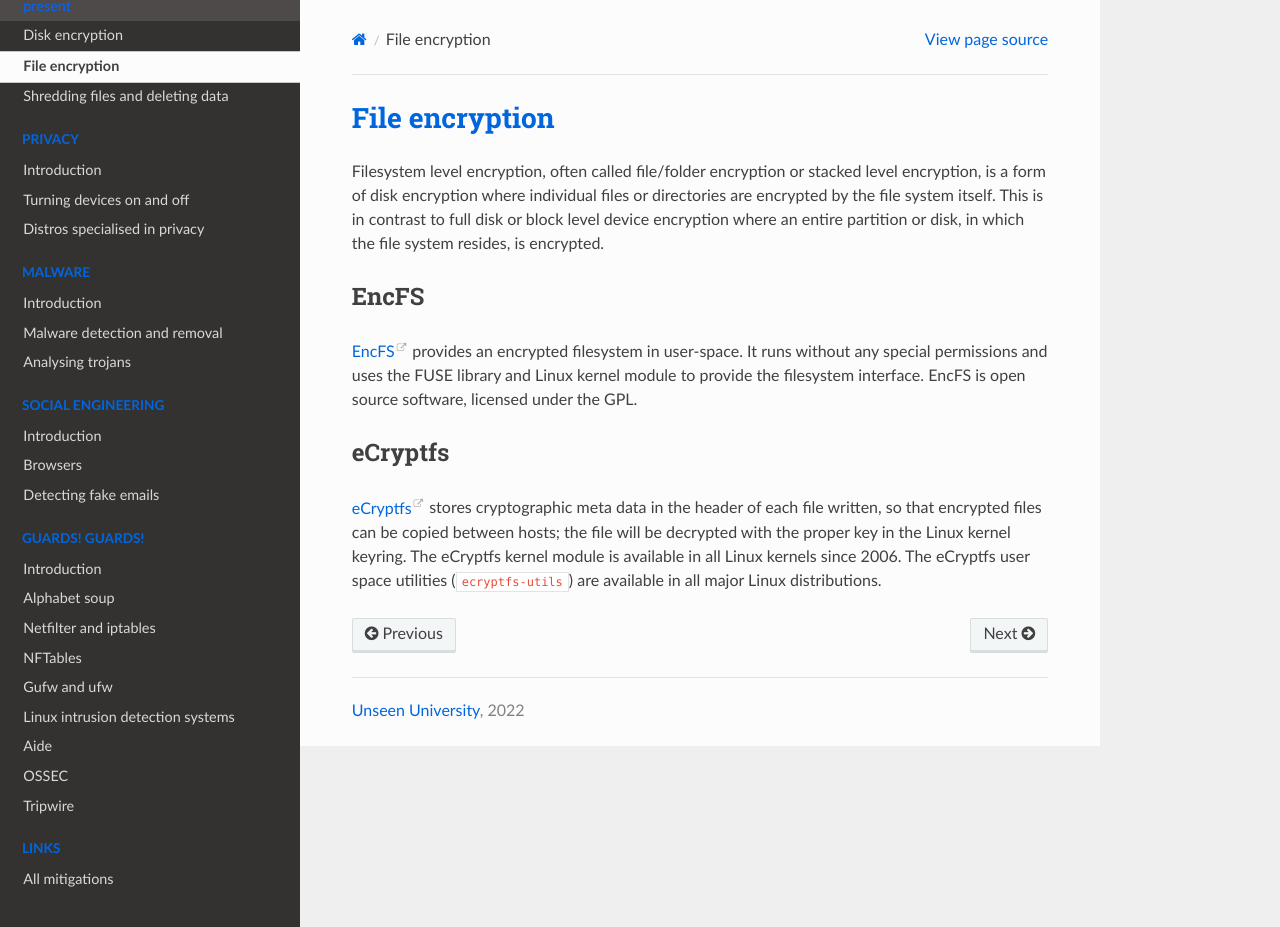
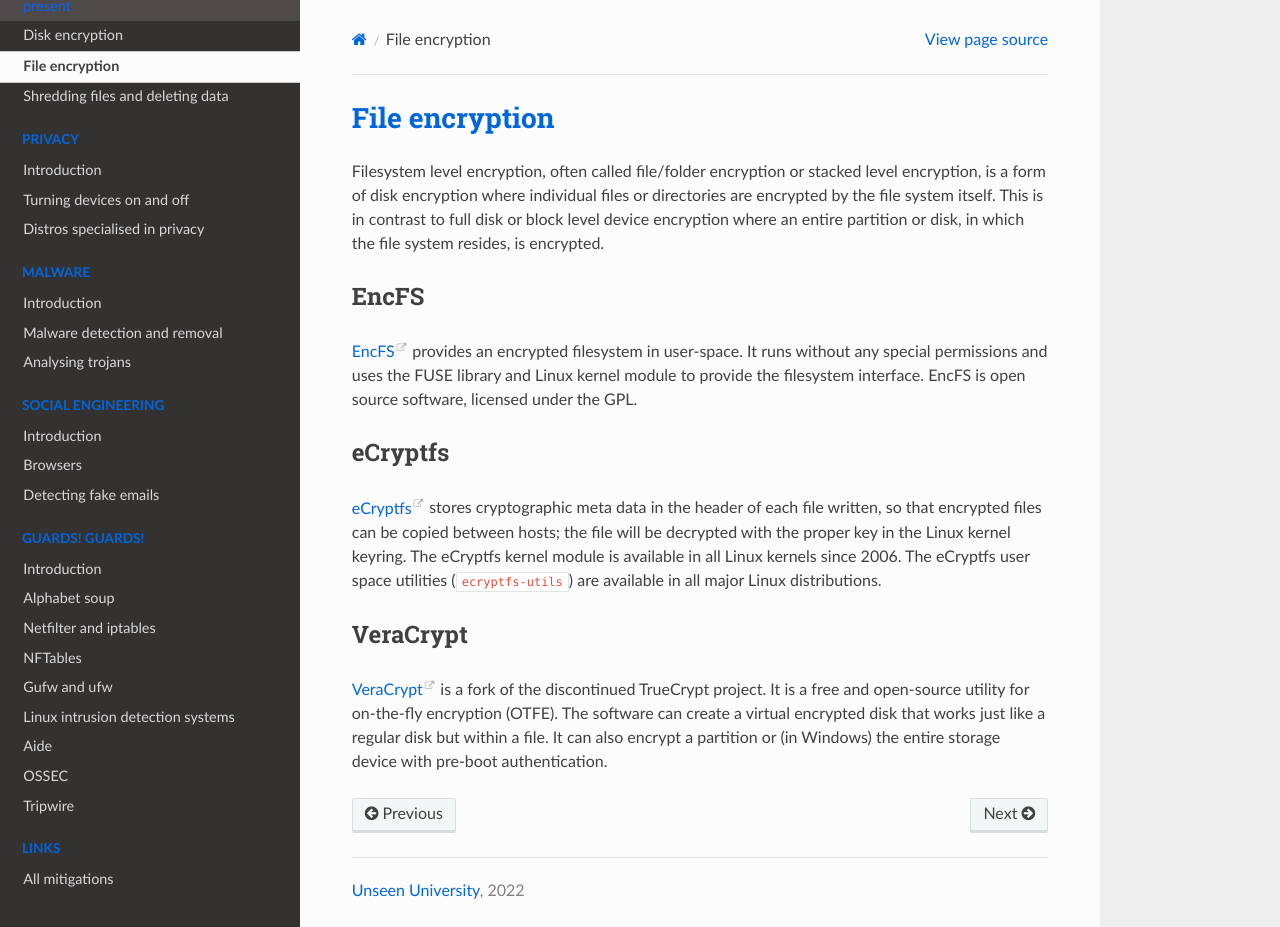
Before and after one commit to tymyrddin/blue-linux, a Sphinx documentation site: the page built from source/docs/data/file-encryption.md, in a window 1280 px wide and 927 px high. Built offline with Sphinx 7.4.7 and the Read the Docs theme 2.0.0, drawn with Linux system fonts in a browser that asks for light colours.

```diff
--- a/source/docs/data/file-encryption.md
+++ b/source/docs/data/file-encryption.md
@@ -16,3 +16,10 @@ software, licensed under the GPL.
 files can be copied between hosts; the file will be decrypted with the proper key in the Linux kernel keyring. The
 eCryptfs kernel module is available in all Linux kernels since 2006. The eCryptfs user space utilities
 (`ecryptfs-utils`) are available in all major Linux distributions.
+
+## VeraCrypt
+
+[VeraCrypt](https://www.veracrypt.fr/en/Home.html) is a fork of the discontinued TrueCrypt project. It is a free and
+open-source utility for on-the-fly encryption (OTFE). The software can create a virtual encrypted disk that works just
+like a regular disk but within a file. It can also encrypt a partition or (in Windows) the entire storage device with
+pre-boot authentication.
```
